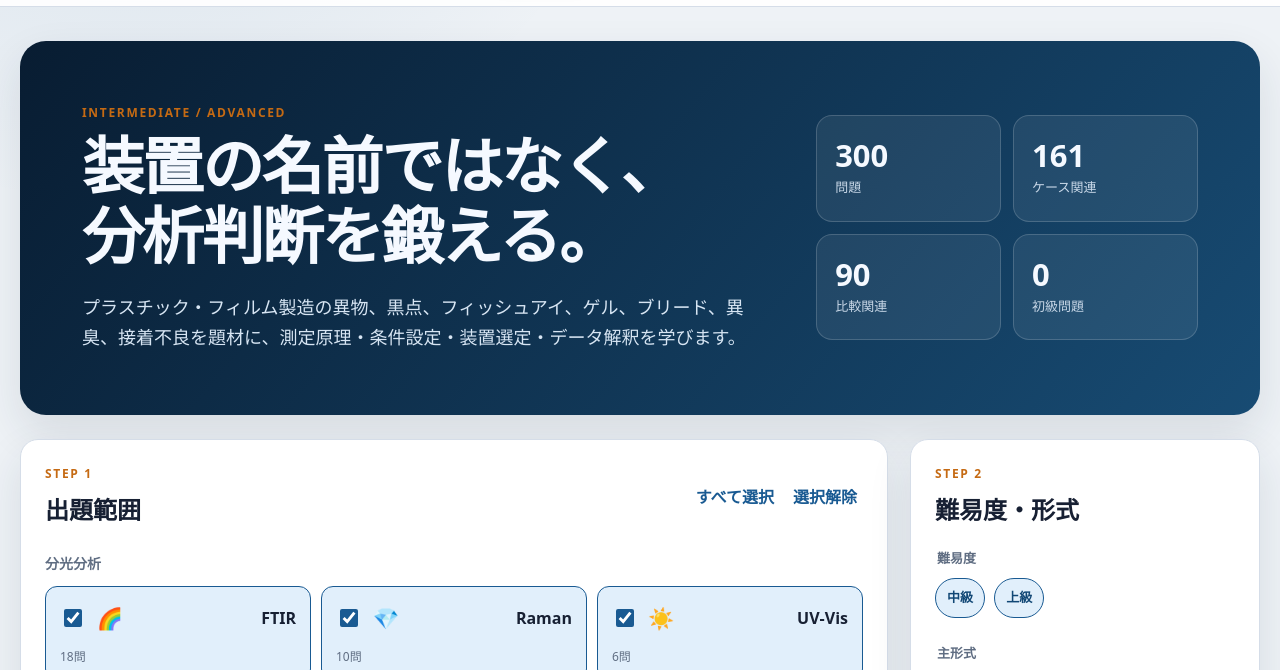
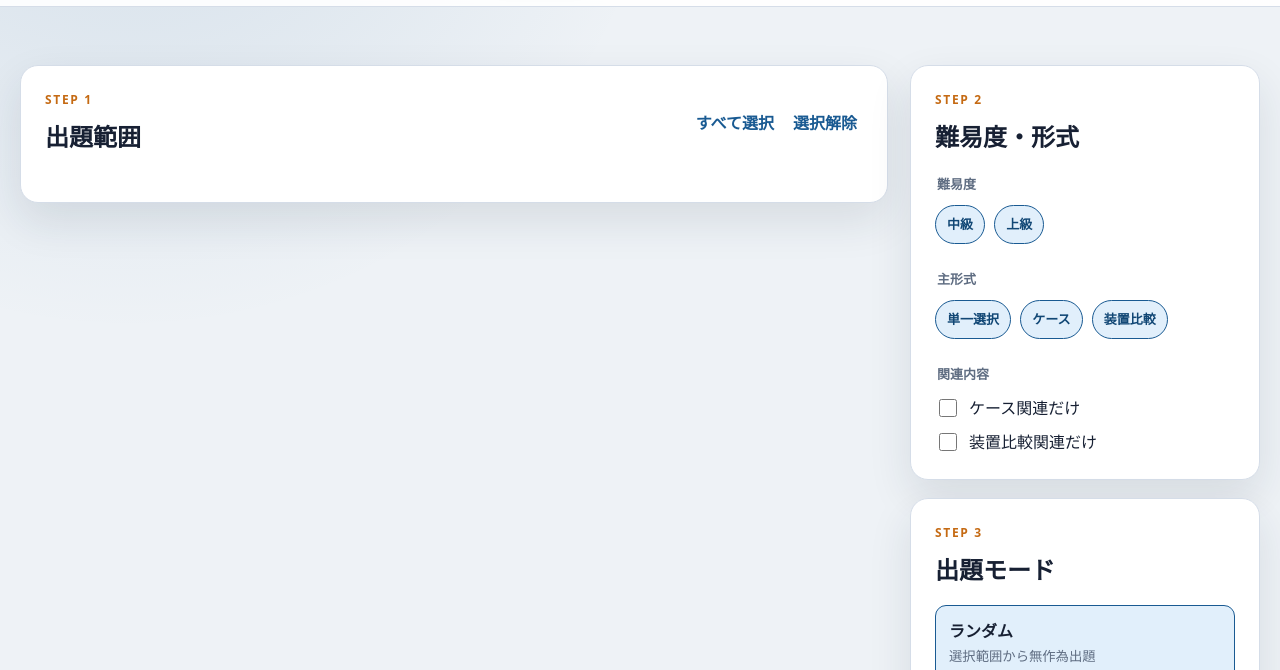
Before and after one commit to Yu-minm/analytical-instrument-practical-quiz-300, a plain HTML site: page index.html in a window 1280 px wide. Shown: the part 68-738 px from the top of the page. Drawn offline with Linux system fonts and the light colour scheme.

Commit message:
Remove 'view-setup' section from index.html
Removed the 'view-setup' section containing intermediate/advanced content and statistics.

```diff
--- a/index.html
+++ b/index.html
@@ -42,21 +42,6 @@
     <noscript>
       <div class="notice notice-error">このアプリにはJavaScriptが必要です。ブラウザ設定でJavaScriptを有効にしてください。</div>
     </noscript>
-
-    <section id="view-setup" class="view is-active" aria-labelledby="setup-title">
-      <div class="hero-panel">
-        <div>
-          <p class="eyebrow">INTERMEDIATE / ADVANCED</p>
-          <h1 id="setup-title">装置の名前ではなく、<br>分析判断を鍛える。</h1>
-          <p class="hero-copy">プラスチック・フィルム製造の異物、黒点、フィッシュアイ、ゲル、ブリード、異臭、接着不良を題材に、測定原理・条件設定・装置選定・データ解釈を学びます。</p>
-        </div>
-        <div class="hero-stats" aria-label="問題構成">
-          <div><strong id="stat-total">300</strong><span>問題</span></div>
-          <div><strong id="stat-case">161</strong><span>ケース関連</span></div>
-          <div><strong id="stat-compare">90</strong><span>比較関連</span></div>
-          <div><strong>0</strong><span>初級問題</span></div>
-        </div>
-      </div>
 
       <div id="resume-panel" class="resume-panel hidden" role="status">
         <div>
```
